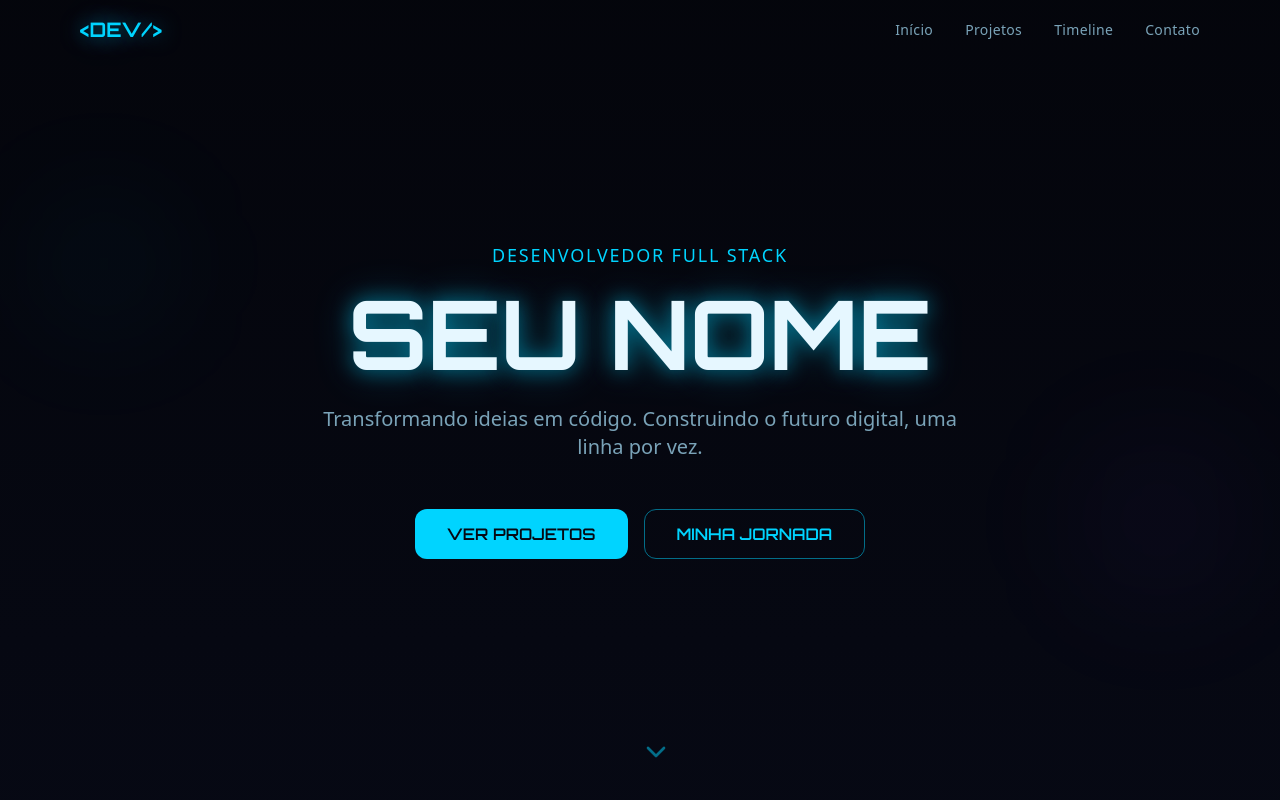
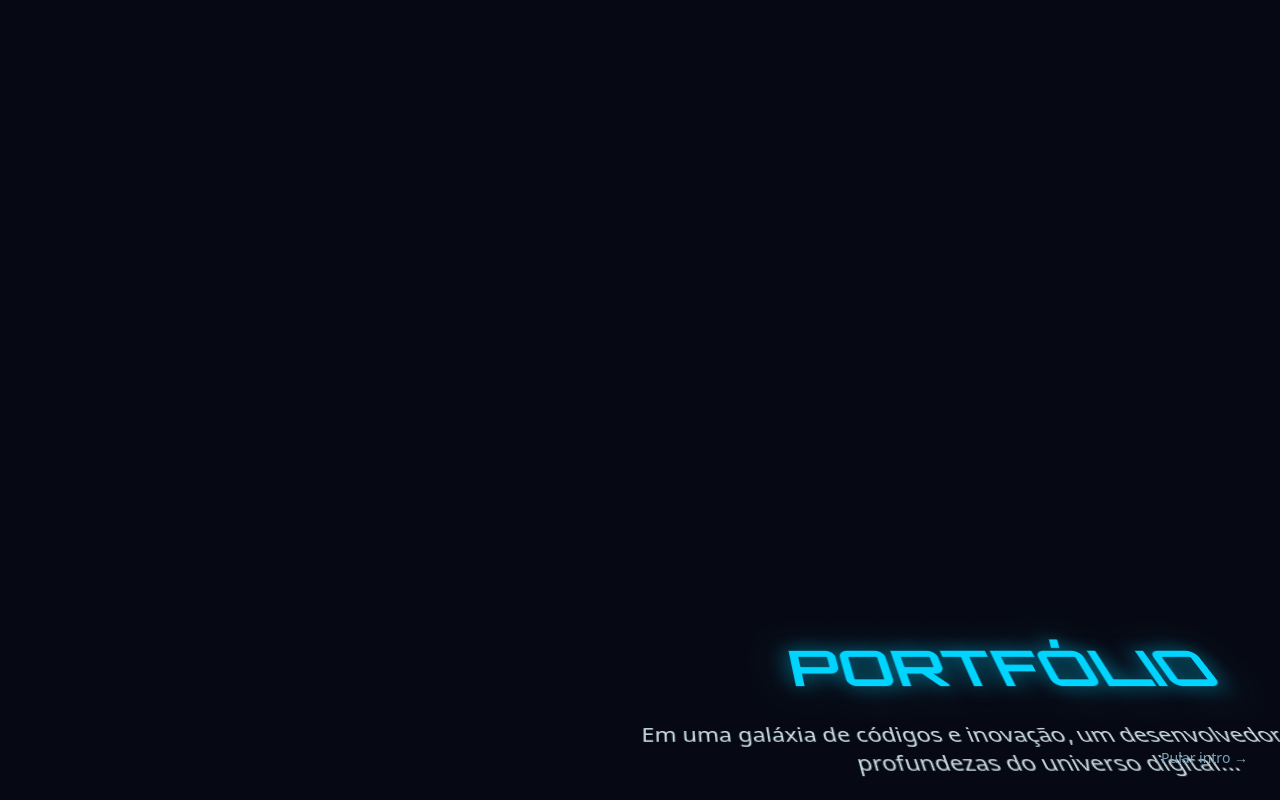
Before and after one commit to biaag10/bianca-portfolio-v2, a React (Vite) app: page / in a window 1280 px wide. Shown: the top 800 px of the page. Built offline with nearby package versions, Linux system fonts and the light colour scheme; the HTML template or start-up script is replaced by a standard one.

Commit message:
style: versao com a introducao de star wars

```diff
--- a/src/components/StarField.tsx
+++ b/src/components/StarField.tsx
@@ -1,44 +1,44 @@
-// import { useEffect, useRef } from "react";
+import { useEffect, useRef } from "react";
 
-// const StarField = () => {
-//   const containerRef = useRef<HTMLDivElement>(null);
+const StarField = () => {
+  const containerRef = useRef<HTMLDivElement>(null);
 
-//   useEffect(() => {
-//     const container = containerRef.current;
-//     if (!container) return;
+  useEffect(() => {
+    const container = containerRef.current;
+    if (!container) return;
 
-//     const stars: HTMLDivElement[] = [];
-//     const starCount = 150;
+    const stars: HTMLDivElement[] = [];
+    const starCount = 150;
 
-//     for (let i = 0; i < starCount; i++) {
-//       const star = document.createElement("div");
-//       star.className = "absolute rounded-full bg-foreground";
+    for (let i = 0; i < starCount; i++) {
+      const star = document.createElement("div");
+      star.className = "absolute rounded-full bg-foreground";
 
-//       const size = Math.random() * 2 + 1;
-//       star.style.width = `${size}px`;
-//       star.style.height = `${size}px`;
-//       star.style.left = `${Math.random() * 100}%`;
-//       star.style.top = `${Math.random() * 100}%`;
-//       star.style.opacity = `${Math.random() * 0.7 + 0.3}`;
-//       star.style.animationDelay = `${Math.random() * 3}s`;
-//       star.classList.add("animate-twinkle");
+      const size = Math.random() * 2 + 1;
+      star.style.width = `${size}px`;
+      star.style.height = `${size}px`;
+      star.style.left = `${Math.random() * 100}%`;
+      star.style.top = `${Math.random() * 100}%`;
+      star.style.opacity = `${Math.random() * 0.7 + 0.3}`;
+      star.style.animationDelay = `${Math.random() * 3}s`;
+      star.classList.add("animate-twinkle");
 
-//       container.appendChild(star);
-//       stars.push(star);
-//     }
+      container.appendChild(star);
+      stars.push(star);
+    }
 
-//     return () => {
-//       stars.forEach((star) => star.remove());
-//     };
-//   }, []);
+    return () => {
+      stars.forEach((star) => star.remove());
+    };
+  }, []);
 
-//   return (
-//     <div
-//       ref={containerRef}
-//       className="fixed inset-0 overflow-hidden pointer-events-none z-0"
-//       aria-hidden="true"
-//     />
-//   );
-// };
+  return (
+    <div
+      ref={containerRef}
+      className="fixed inset-0 overflow-hidden pointer-events-none z-0"
+      aria-hidden="true"
+    />
+  );
+};
 
-// export default StarField;
+export default StarField;
--- a/src/components/StarWarsIntro.tsx
+++ b/src/components/StarWarsIntro.tsx
@@ -1,74 +1,74 @@
-// import { useEffect, useState } from "react";
+import { useEffect, useState } from "react";
 
-// interface StarWarsIntroProps {
-//   onComplete: () => void;
-// }
+interface StarWarsIntroProps {
+  onComplete: () => void;
+}
 
-// const StarWarsIntro = ({ onComplete }: StarWarsIntroProps) => {
-//   const [showCrawl, setShowCrawl] = useState(false);
+const StarWarsIntro = ({ onComplete }: StarWarsIntroProps) => {
+  const [showCrawl, setShowCrawl] = useState(false);
 
-//   useEffect(() => {
-//     const timer1 = setTimeout(() => setShowCrawl(true), 500);
-//     const timer2 = setTimeout(() => onComplete(), 8000);
+  useEffect(() => {
+    const timer1 = setTimeout(() => setShowCrawl(true), 500);
+    const timer2 = setTimeout(() => onComplete(), 8000);
 
-//     return () => {
-//       clearTimeout(timer1);
-//       clearTimeout(timer2);
-//     };
-//   }, [onComplete]);
+    return () => {
+      clearTimeout(timer1);
+      clearTimeout(timer2);
+    };
+  }, [onComplete]);
 
-//   return (
-//     <div className="fixed inset-0 z-50 bg-background flex items-center justify-center overflow-hidden">
-//       {/* Initial title */}
-//       <div
-//         className={`absolute text-center transition-all duration-1000 ${
-//           showCrawl ? "opacity-0 scale-150" : "opacity-100 scale-100"
-//         }`}
-//       >
-//         <p className="text-primary text-lg tracking-[0.5em] mb-4 font-body">
-//           HÁ MUITO CÓDIGO ATRÁS...
-//         </p>
-//       </div>
+  return (
+    <div className="fixed inset-0 z-50 bg-background flex items-center justify-center overflow-hidden">
+      {/* Initial title */}
+      <div
+        className={`absolute text-center transition-all duration-1000 ${
+          showCrawl ? "opacity-0 scale-150" : "opacity-100 scale-100"
+        }`}
+      >
+        <p className="text-primary text-lg tracking-[0.5em] mb-4 font-body">
+          HÁ MUITO CÓDIGO ATRÁS...
+        </p>
+      </div>
 
-//       {/* Star Wars crawl */}
-//       <div
-//         className={`perspective-container w-full h-full absolute transition-opacity duration-1000 ${
-//           showCrawl ? "opacity-100" : "opacity-0"
-//         }`}
-//       >
-//         <div className="star-wars-text absolute bottom-0 left-1/2 -translate-x-1/2 w-[90%] max-w-2xl text-center">
-//           <h1 className="text-primary text-4xl md:text-6xl font-display font-bold mb-8 glow-text">
-//             PORTFÓLIO
-//           </h1>
-//           <div className="text-foreground/90 text-lg md:text-xl leading-relaxed space-y-6 font-body">
-//             <p>
-//               Em uma galáxia de códigos e inovação, um desenvolvedor emergiu das
-//               profundezas do universo digital...
-//             </p>
-//             <p>
-//               Armado com TypeScript, React e determinação inabalável, ele
-//               embarcou em uma jornada épica através de frameworks e paradigmas.
-//             </p>
-//             <p>
-//               Cada projeto, uma nova aventura. Cada linha de código, um passo em
-//               direção ao futuro da tecnologia.
-//             </p>
-//             <p className="text-primary font-semibold">
-//               Esta é a história de transformação digital...
-//             </p>
-//           </div>
-//         </div>
-//       </div>
+      {/* Star Wars crawl */}
+      <div
+        className={`perspective-container w-full h-full absolute transition-opacity duration-1000 ${
+          showCrawl ? "opacity-100" : "opacity-0"
+        }`}
+      >
+        <div className="star-wars-text absolute bottom-0 left-1/2 -translate-x-1/2 w-[90%] max-w-2xl text-center">
+          <h1 className="text-primary text-4xl md:text-6xl font-display font-bold mb-8 glow-text">
+            PORTFÓLIO
+          </h1>
+          <div className="text-foreground/90 text-lg md:text-xl leading-relaxed space-y-6 font-body">
+            <p>
+              Em uma galáxia de códigos e inovação, um desenvolvedor emergiu das
+              profundezas do universo digital...
+            </p>
+            <p>
+              Armado com TypeScript, React e determinação inabalável, ele
+              embarcou em uma jornada épica através de frameworks e paradigmas.
+            </p>
+            <p>
+              Cada projeto, uma nova aventura. Cada linha de código, um passo em
+              direção ao futuro da tecnologia.
+            </p>
+            <p className="text-primary font-semibold">
+              Esta é a história de transformação digital...
+            </p>
+          </div>
+        </div>
+      </div>
 
-//       {/* Skip button */}
-//       <button
-//         onClick={onComplete}
-//         className="absolute bottom-8 right-8 text-muted-foreground hover:text-primary transition-colors font-body text-sm"
-//       >
-//         Pular intro →
-//       </button>
-//     </div>
-//   );
-// };
+      {/* Skip button */}
+      <button
+        onClick={onComplete}
+        className="absolute bottom-8 right-8 text-muted-foreground hover:text-primary transition-colors font-body text-sm"
+      >
+        Pular intro →
+      </button>
+    </div>
+  );
+};
 
-// export default StarWarsIntro;
+export default StarWarsIntro;
--- a/src/pages/Index.tsx
+++ b/src/pages/Index.tsx
@@ -1,6 +1,6 @@
 import { useState } from "react";
-// import StarField from "@/components/StarField";
-// import StarWarsIntro from "@/components/StarWarsIntro";
+import StarField from "@/components/StarField";
+import StarWarsIntro from "@/components/StarWarsIntro";
 import Navbar from "@/components/Navbar";
 import Hero from "@/components/Hero";
 import Projects from "@/components/Projects";
@@ -9,18 +9,18 @@ import Contact from "@/components/Contact";
 import Footer from "@/components/Footer";
 
 const Index = () => {
-  // const [showIntro, setShowIntro] = useState(true);
+  const [showIntro, setShowIntro] = useState(true);
 
   return (
     <>
-      {/* {showIntro && <StarWarsIntro onComplete={() => setShowIntro(false)} />} */}
+      {showIntro && <StarWarsIntro onComplete={() => setShowIntro(false)} />}
 
-      {/* <div
+      <div
         className={`min-h-screen transition-opacity duration-1000 ${
           showIntro ? "opacity-0" : "opacity-100"
         }`}
-      > */}
-        {/* <StarField /> */}
+      >
+        <StarField />
         <Navbar />
         <main className="relative z-10">
           <Hero />
@@ -29,7 +29,7 @@ const Index = () => {
           <Contact />
         </main>
         <Footer />
-      {/* </div> */}
+      </div>
     </>
   );
 };
```
